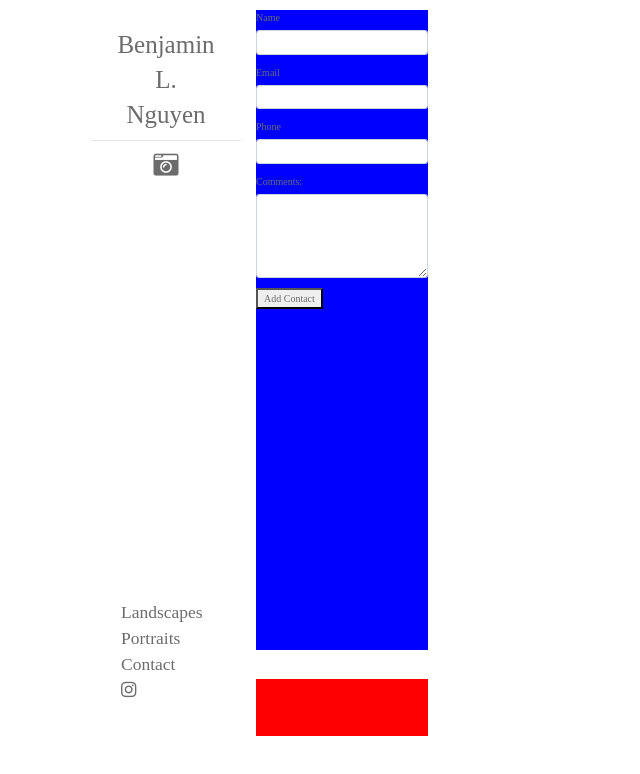
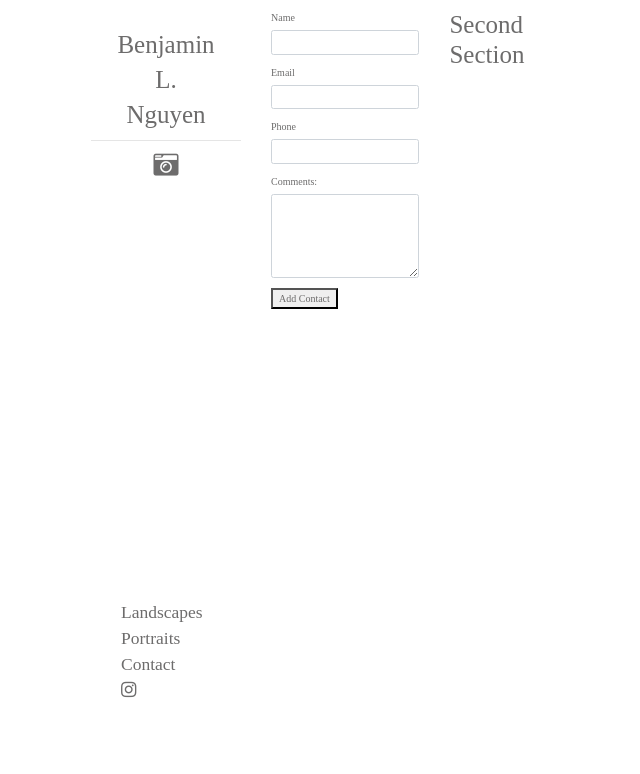
Before and after one commit to PaulGLujan/ben_portfolio, a React (Create React App) app: page / in a window 1280 px wide. Shown: the top 774 px of the page, without its empty margins (9-649 px from the left). Built offline with nearby package versions, Linux system fonts and the light colour scheme; a web font is replaced by a local one.

Commit message:
Aligned contact section side by side

```diff
--- a/src/components/App.css
+++ b/src/components/App.css
@@ -8,12 +8,10 @@ h1,h2,h3,h4,h5,a,label, button {
 .imageWindow img, .contactSection {
   max-width: auto;
   height: 80vh;
-  background-color: blue;
 }
 .sliderContainer img, .contactFooter {
   max-width: auto;
   height: 7.2vh;
-  background-color: red;
 }
 .pointer-cursor {
   cursor: pointer;
--- a/src/components/contact_form.js
+++ b/src/components/contact_form.js
@@ -41,6 +41,8 @@ class ContactForm extends Component {
     const { firstName, lastName, phone, email } = this.state.form;
 
     return (
+      <div className="container row">
+        <div className="container col-6">
           <form onSubmit={this.handleSubmit}>
             <Field name="firstName" label="Name" type="text" value={firstName} onChange={this.handleInputChange} />
             <Field name="lastName" label="Email" type="text" value={lastName} onChange={this.handleInputChange} />
@@ -51,6 +53,11 @@ class ContactForm extends Component {
             </div>
             <button>Add Contact</button>
           </form>
+        </div>
+        <div className="container col-6">
+          <h1>Second Section</h1>
+        </div>
+      </div>
     )
   }
 }
```
Lines whose indentation alone changed are shown as unchanged.
